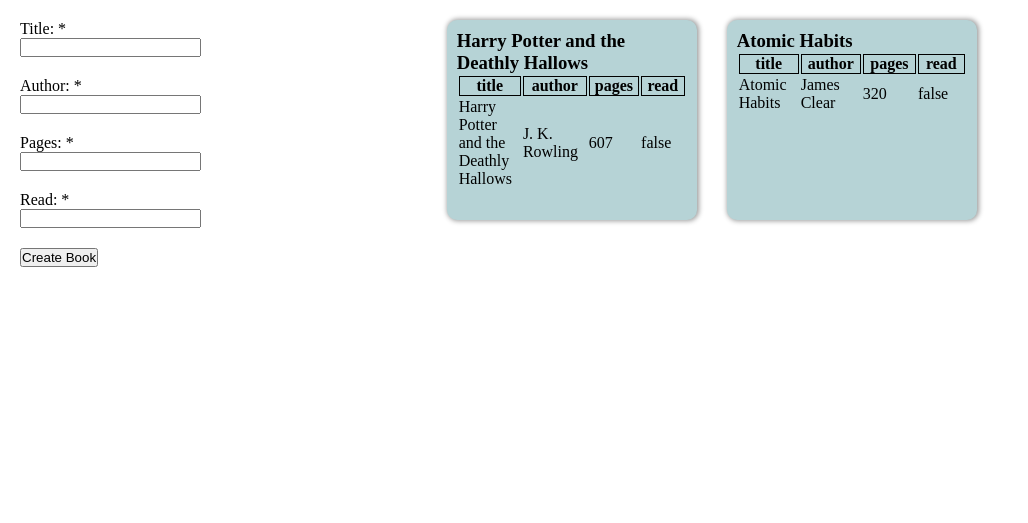
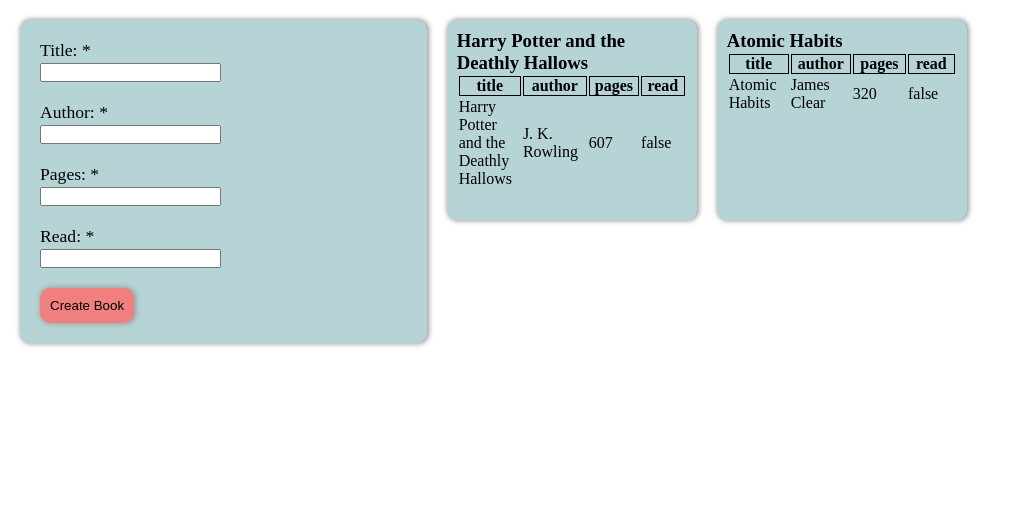
Before and after one commit to JaydenMcGinnis/Projects, a plain HTML site: page websites/library/index.html in a window 1280 px wide. Shown: the whole page, without its empty margins (0-1028 px from the left). Drawn offline with Linux system fonts and the light colour scheme.

Commit message:
Styled the sidebar form

```diff
--- a/websites/library/styles.css
+++ b/websites/library/styles.css
@@ -14,7 +14,7 @@
 .main-container {
     display: grid;
     grid-template-columns: repeat(auto-fill, 250px);
-    gap: 30px;
+    gap: 20px;
 }
 
 .card {
@@ -30,16 +30,28 @@
     border: 1px solid black;
 }
 
-.sidebar {
-    height: 500px;
+.sidebar-container {
+    background-color: #b6d3d6;
+    border-radius: 10px;
+    box-shadow: 1px 0px 5px 1px #9c9c9c;
 }
 
 .sidebar form{
     display: grid;
     grid-template-rows: 1fr;
     gap: 20px;
+    padding: 20px;
+    font-size: 1.1rem;
 }
 
 label {
     display: block;
 }
+
+input[type="button"] {
+    border-radius: 10px;
+    padding: 10px;
+    border: none;
+    background-color: lightcoral;
+    box-shadow: 1px 0px 5px 1px #9c9c9c;
+}
```
